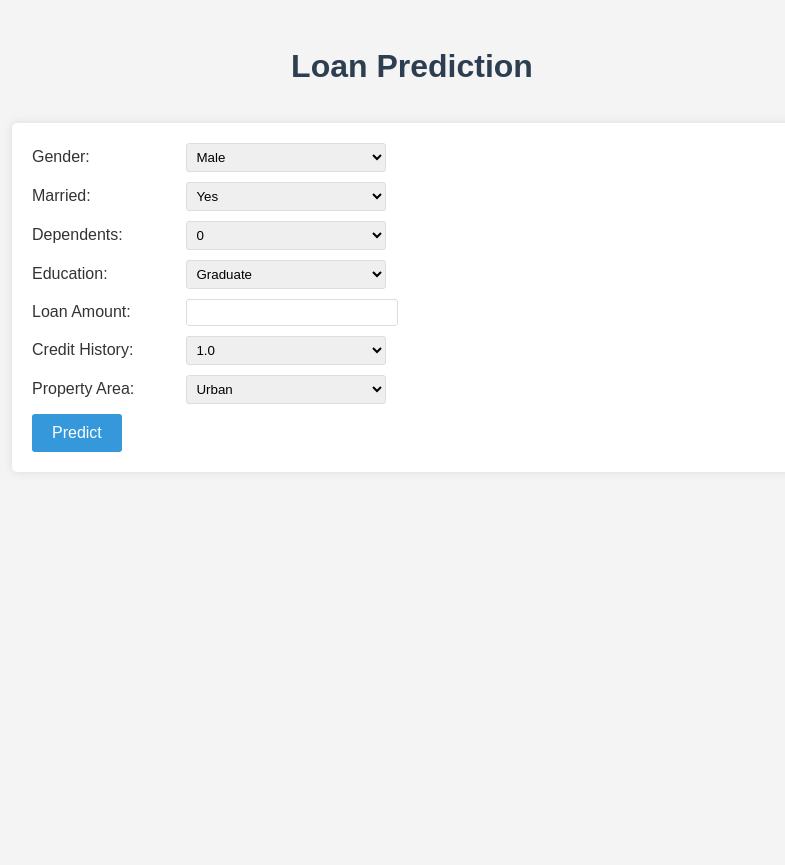
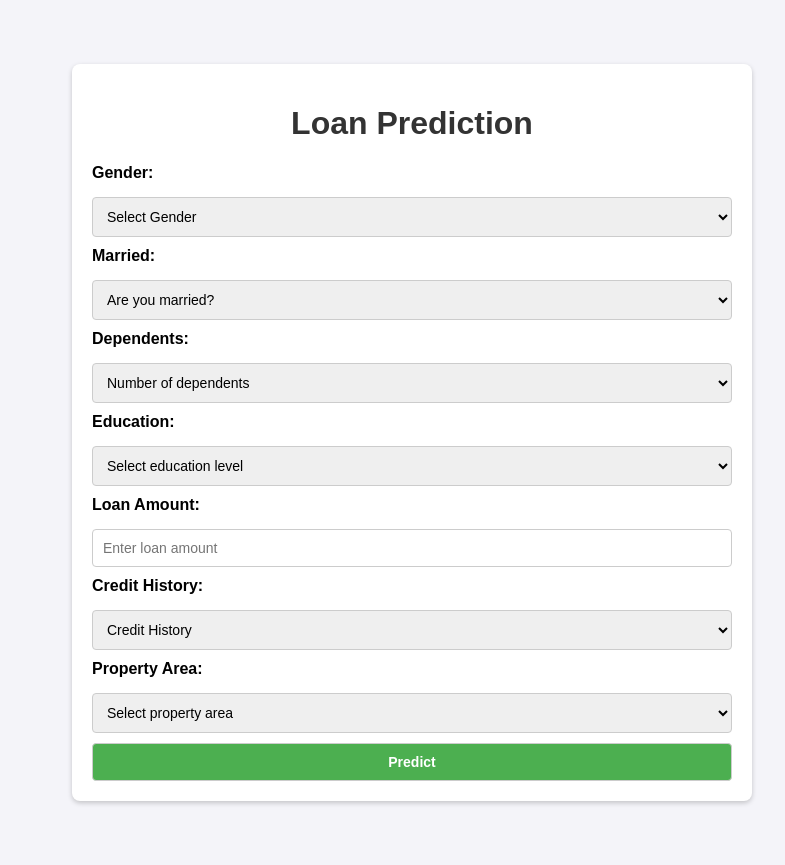
Before and after one commit to Romuald86github/loan-prediction-ml-project, a Flask app: page / in a window 1280 px wide. Shown: the whole page, without its empty margins (228-1013 px from the left). Before the commit the page ends 452 px from the top, so only its background shows below. Run offline with Flask 3, Linux system fonts and the light colour scheme; parts of the project's set-up code (start-up, migrations or seed data) failed here and were passed over.

Commit message:
update app html css

```diff
--- a/app.py
+++ b/app.py
@@ -11,12 +11,18 @@
 
 @app.route('/')
 def home():
+    """
+    Render the home page where users can input their loan information.
+    """
     return render_template('index.html')
 
 @app.route('/predict', methods=['POST'])
 def predict():
-    if request.method == 'POST':
-        # Get data from form
+    """
+    Handle form submissions for loan status prediction.
+    """
+    try:
+        # Extract features from form inputs
         features = {
             'Gender': request.form.get('Gender'),
             'Married': request.form.get('Married'),
@@ -27,41 +33,64 @@
             'Property_Area': request.form.get('Property_Area')
         }
 
-        # Create a DataFrame
+        # Ensure no fields are left empty
+        if not all(features.values()):
+            raise ValueError("All fields must be filled out.")
+
+        # Create a DataFrame for the input
         df = pd.DataFrame([features])
 
-        # Preprocess the input
+        # Preprocess the input data
         X = preprocessing_pipeline.transform(df)
 
         # Make prediction
         prediction = model.predict(X)
 
-        # Decode prediction
+        # Decode the prediction result
         result = preprocessing_pipeline.target_encoder.inverse_transform(prediction)[0]
 
-        # Add class for color-coding
+        # Assign a CSS class for styling based on the result
         result_class = 'approved' if result == 'Y' else 'rejected'
 
-        return render_template('index.html', prediction_text=f'Loan Status: <span class="{result_class}">{result}</span>')
+        # Render the home page with the prediction result
+        return render_template(
+            'index.html',
+            result=result,
+            result_class=result_class
+        )
+    except Exception as e:
+        # Handle any errors gracefully and display them
+        return render_template(
+            'index.html',
+            error=f"An error occurred: {str(e)}"
+        )
 
 @app.route('/api/predict', methods=['POST'])
 def api_predict():
-    # Get JSON data from request
-    data = request.json
+    """
+    Provide a JSON API endpoint for loan status prediction.
+    """
+    try:
+        # Extract JSON data from the request
+        data = request.json
 
-    # Create a DataFrame
-    df = pd.DataFrame([data])
+        # Create a DataFrame for the input
+        df = pd.DataFrame([data])
 
-    # Preprocess the input
-    X = preprocessing_pipeline.transform(df)
+        # Preprocess the input data
+        X = preprocessing_pipeline.transform(df)
 
-    # Make prediction
-    prediction = model.predict(X)
+        # Make prediction
+        prediction = model.predict(X)
 
-    # Decode prediction
-    result = preprocessing_pipeline.target_encoder.inverse_transform(prediction)[0]
+        # Decode the prediction result
+        result = preprocessing_pipeline.target_encoder.inverse_transform(prediction)[0]
 
-    return jsonify({'loan_status': result})
+        # Return the result as JSON
+        return jsonify({'loan_status': result})
+    except Exception as e:
+        # Handle API errors gracefully
+        return jsonify({'error': str(e)}), 400
 
 if __name__ == '__main__':
     app.run(debug=True)
--- a/static/style.css
+++ b/static/style.css
@@ -1,75 +1,78 @@
-/* static/style.css */
 body {
     font-family: Arial, sans-serif;
-    line-height: 1.6;
-    color: #333;
-    max-width: 800px;
-    margin: 0 auto;
+    background-color: #f4f4f9;
+    margin: 0;
+    padding: 0;
+}
+
+.container {
+    width: 50%;
+    margin: 5% auto;
     padding: 20px;
-    background-color: #f4f4f4;
+    background-color: #ffffff;
+    box-shadow: 0 2px 5px rgba(0, 0, 0, 0.2);
+    border-radius: 8px;
 }
 
 h1 {
-    color: #2c3e50;
     text-align: center;
-    margin-bottom: 30px;
+    color: #333;
 }
 
 form {
-    background-color: #fff;
-    padding: 20px;
-    border-radius: 5px;
-    box-shadow: 0 0 10px rgba(0, 0, 0, 0.1);
+    display: flex;
+    flex-direction: column;
+    gap: 10px;
 }
 
 label {
-    display: inline-block;
-    width: 150px;
-    margin-bottom: 10px;
+    font-weight: bold;
+    margin-bottom: 5px;
 }
 
-select, input[type="number"] {
-    width: 200px;
-    padding: 5px;
-    margin-bottom: 10px;
-    border: 1px solid #ddd;
-    border-radius: 3px;
+input, select, button {
+    padding: 10px;
+    font-size: 14px;
+    border: 1px solid #ccc;
+    border-radius: 4px;
 }
 
-input[type="submit"] {
-    background-color: #3498db;
-    color: #fff;
-    padding: 10px 20px;
-    border: none;
-    border-radius: 3px;
+button {
+    background-color: #4caf50;
+    color: white;
+    font-weight: bold;
     cursor: pointer;
-    font-size: 16px;
     transition: background-color 0.3s;
 }
 
-input[type="submit"]:hover {
-    background-color: #2980b9;
-}
-
-h2 {
-    margin-top: 20px;
-    text-align: center;
-    color: #2c3e50;
+button:hover {
+    background-color: #45a049;
 }
 
 .prediction {
-    background-color: #fff;
-    padding: 20px;
-    border-radius: 5px;
-    box-shadow: 0 0 10px rgba(0, 0, 0, 0.1);
+    text-align: center;
     margin-top: 20px;
-    text-align: center;
+    font-size: 18px;
+    padding: 10px;
+    border-radius: 4px;
+    font-weight: bold;
 }
 
-.approved {
-    color: #27ae60;
+.prediction.approved {
+    color: #28a745;
+    background-color: #d4edda;
+    border: 1px solid #c3e6cb;
 }
 
-.rejected {
-    color: #c0392b;
+.prediction.rejected {
+    color: #dc3545;
+    background-color: #f8d7da;
+    border: 1px solid #f5c6cb;
 }
+
+.error {
+    text-align: center;
+    margin-top: 20px;
+    color: #dc3545;
+    font-weight: bold;
+}
--- a/templates/index.html
+++ b/templates/index.html
@@ -7,57 +7,71 @@
     <link rel="stylesheet" href="{{ url_for('static', filename='style.css') }}">
 </head>
 <body>
+    <div class="container">
         <h1>Loan Prediction</h1>
         <form action="{{ url_for('predict') }}" method="post">
             <label for="Gender">Gender:</label>
             <select name="Gender" id="Gender" required>
+                <option value="" disabled selected>Select Gender</option>
                 <option value="Male">Male</option>
                 <option value="Female">Female</option>
-        </select><br>
+            </select>
 
             <label for="Married">Married:</label>
             <select name="Married" id="Married" required>
+                <option value="" disabled selected>Are you married?</option>
                 <option value="Yes">Yes</option>
                 <option value="No">No</option>
-        </select><br>
+            </select>
 
             <label for="Dependents">Dependents:</label>
             <select name="Dependents" id="Dependents" required>
+                <option value="" disabled selected>Number of dependents</option>
                 <option value="0">0</option>
                 <option value="1">1</option>
                 <option value="2">2</option>
                 <option value="3+">3+</option>
-        </select><br>
+            </select>
 
             <label for="Education">Education:</label>
             <select name="Education" id="Education" required>
+                <option value="" disabled selected>Select education level</option>
                 <option value="Graduate">Graduate</option>
                 <option value="Not Graduate">Not Graduate</option>
-        </select><br>
+            </select>
 
             <label for="LoanAmount">Loan Amount:</label>
-        <input type="number" name="LoanAmount" id="LoanAmount" required><br>
+            <input type="number" name="LoanAmount" id="LoanAmount" placeholder="Enter loan amount" required>
 
             <label for="Credit_History">Credit History:</label>
             <select name="Credit_History" id="Credit_History" required>
-            <option value="1.0">1.0</option>
-            <option value="0.0">0.0</option>
-        </select><br>
+                <option value="" disabled selected>Credit History</option>
+                <option value="1.0">Good (1.0)</option>
+                <option value="0.0">Bad (0.0)</option>
+            </select>
 
             <label for="Property_Area">Property Area:</label>
             <select name="Property_Area" id="Property_Area" required>
+                <option value="" disabled selected>Select property area</option>
                 <option value="Urban">Urban</option>
                 <option value="Semiurban">Semiurban</option>
                 <option value="Rural">Rural</option>
-        </select><br>
+            </select>
 
-        <input type="submit" value="Predict">
+            <button type="submit">Predict</button>
         </form>
 
-    {% if prediction_text %}
-    <div class="prediction">
-        <h2>{{ prediction_text }}</h2>
+        {% if result %}
+        <div class="prediction {{ result_class }}">
+            <h2>Loan Status: {{ result }}</h2>
         </div>
         {% endif %}
+
+        {% if error %}
+        <div class="error">
+            <h2>{{ error }}</h2>
+        </div>
+        {% endif %}
+    </div>
 </body>
 </html>
```
Lines whose indentation alone changed are shown as unchanged.
